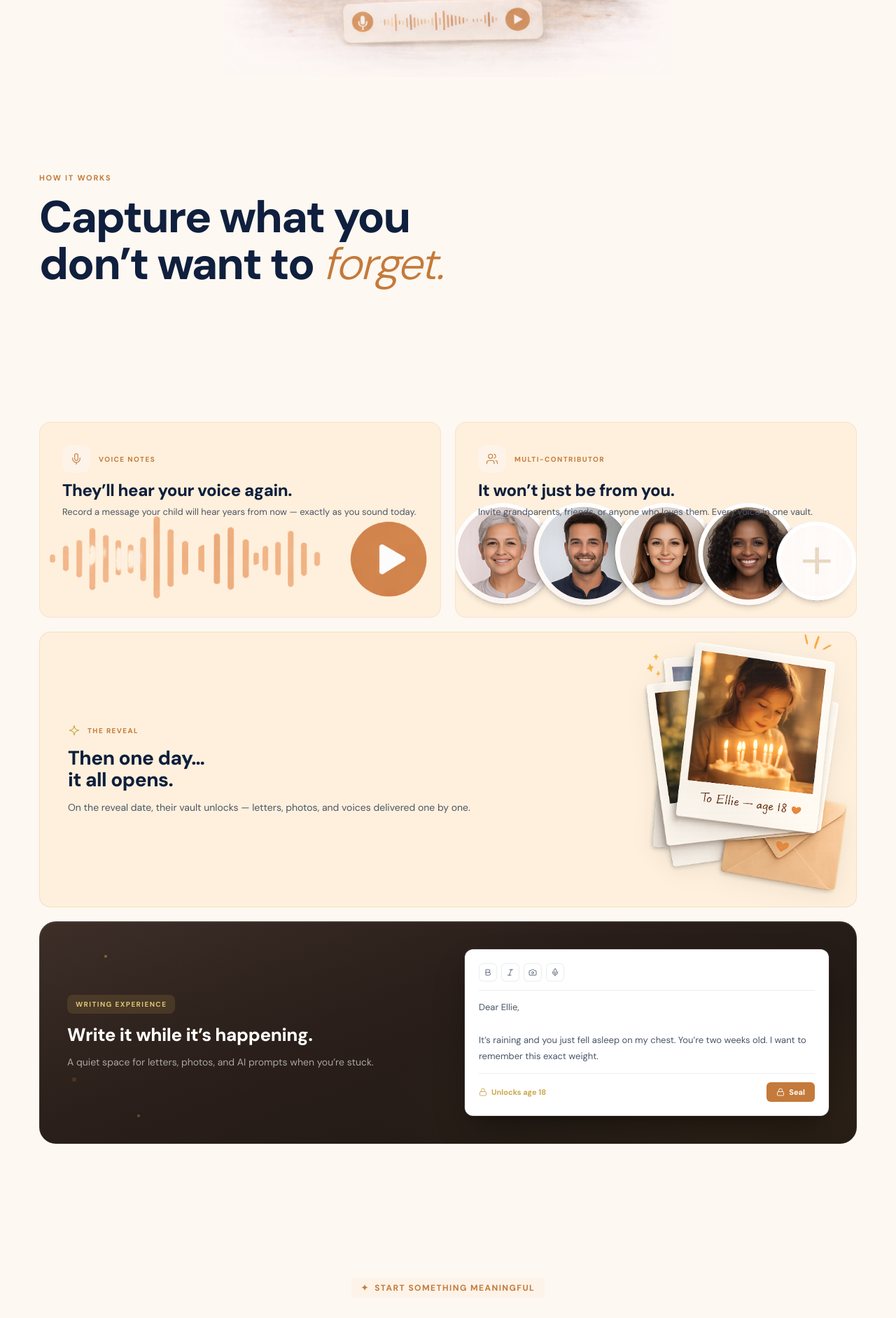
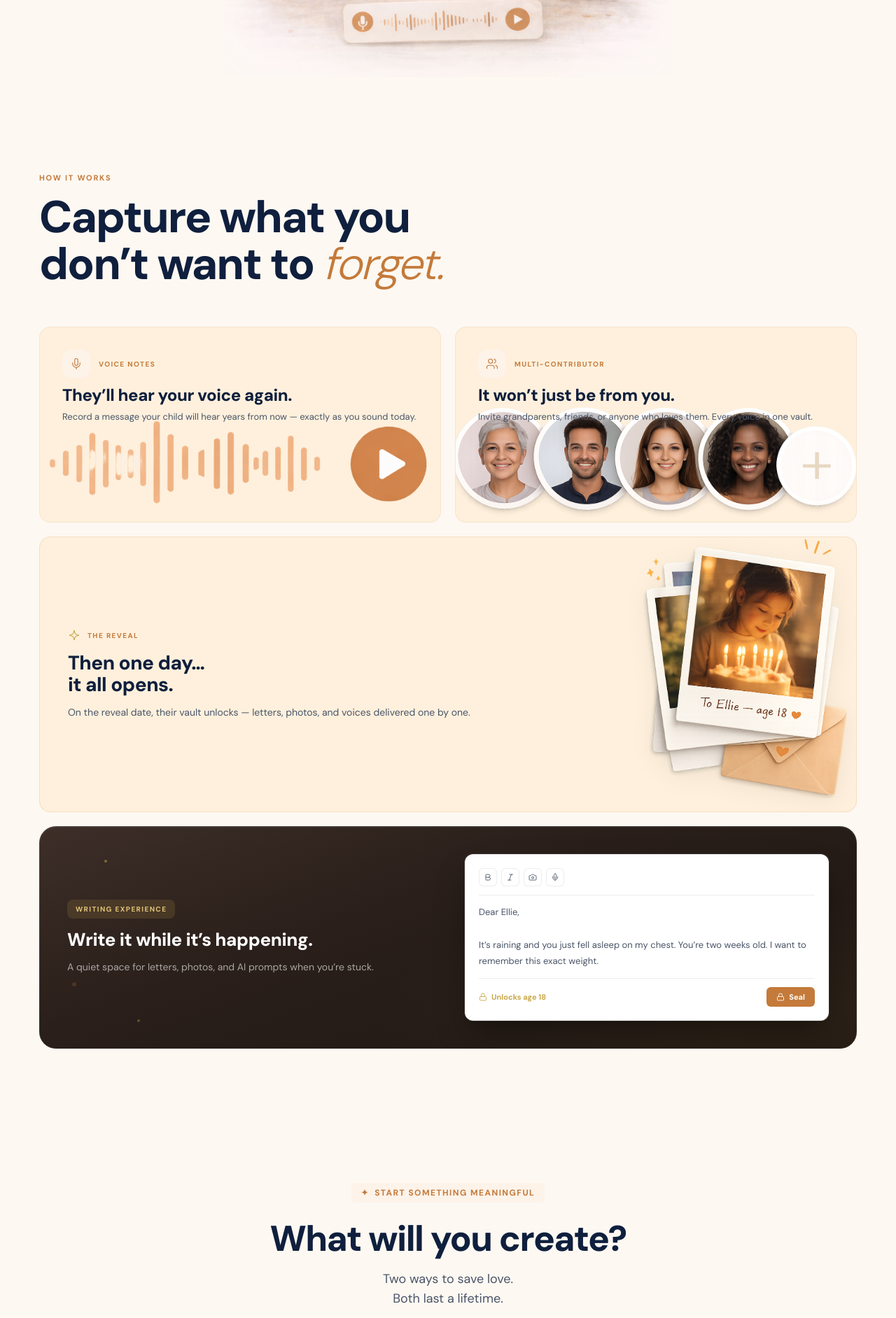
Before and after one commit to hteaopco/UntilThen, a Next.js app: page / in a window 1280 px wide. Shown: the part 758-2642 px from the top of the page at 70% size. Built offline with nearby package versions, Linux system fonts and the light colour scheme; no server answers.

Commit message:
Tighten gap below 'Capture what you don't want to forget'; make Seal mock button non-interactive
https://claude.ai/code/session_01FWRsqKhKb6urbkPKmehrBk

```diff
--- a/src/components/landing/Features.tsx
+++ b/src/components/landing/Features.tsx
@@ -60,13 +60,13 @@ function MockEditor() {
           <Lock size={12} strokeWidth={1.75} aria-hidden="true" />
           Unlocks age 18
         </div>
-        <button
-          type="button"
-          className="inline-flex items-center gap-1.5 bg-amber text-white text-[11px] font-bold px-3.5 py-1.5 rounded-md hover:bg-amber-dark transition-colors"
+        <div
+          aria-hidden="true"
+          className="inline-flex items-center gap-1.5 bg-amber text-white text-[11px] font-bold px-3.5 py-1.5 rounded-md pointer-events-none select-none"
         >
-          <Lock size={12} strokeWidth={1.75} aria-hidden="true" />
+          <Lock size={12} strokeWidth={1.75} />
           Seal
-        </button>
+        </div>
       </div>
     </div>
   );
@@ -75,7 +75,7 @@ function MockEditor() {
 export function Features() {
   return (
     <section id="features" className="bg-cream">
-      <div className="mx-auto max-w-[1280px] px-6 lg:px-14 py-10 lg:py-24">
+      <div className="mx-auto max-w-[1280px] px-6 lg:px-14 pt-3 lg:pt-7 pb-10 lg:pb-24">
         <div className="space-y-4 lg:space-y-5">
           <div className="grid gap-2 sm:gap-3 lg:gap-5 grid-cols-2">
             {/* Voice Notes */}
--- a/src/components/landing/HowItWorks.tsx
+++ b/src/components/landing/HowItWorks.tsx
@@ -1,7 +1,7 @@
 export function HowItWorks() {
   return (
     <section id="how" className="bg-cream">
-      <div className="mx-auto max-w-[1280px] px-6 lg:px-14 py-10 lg:py-24">
+      <div className="mx-auto max-w-[1280px] px-6 lg:px-14 pt-10 lg:pt-24 pb-3 lg:pb-7">
         <p className="text-[11px] font-bold tracking-[0.16em] uppercase text-amber mb-3.5">
           How it works
         </p>
```
